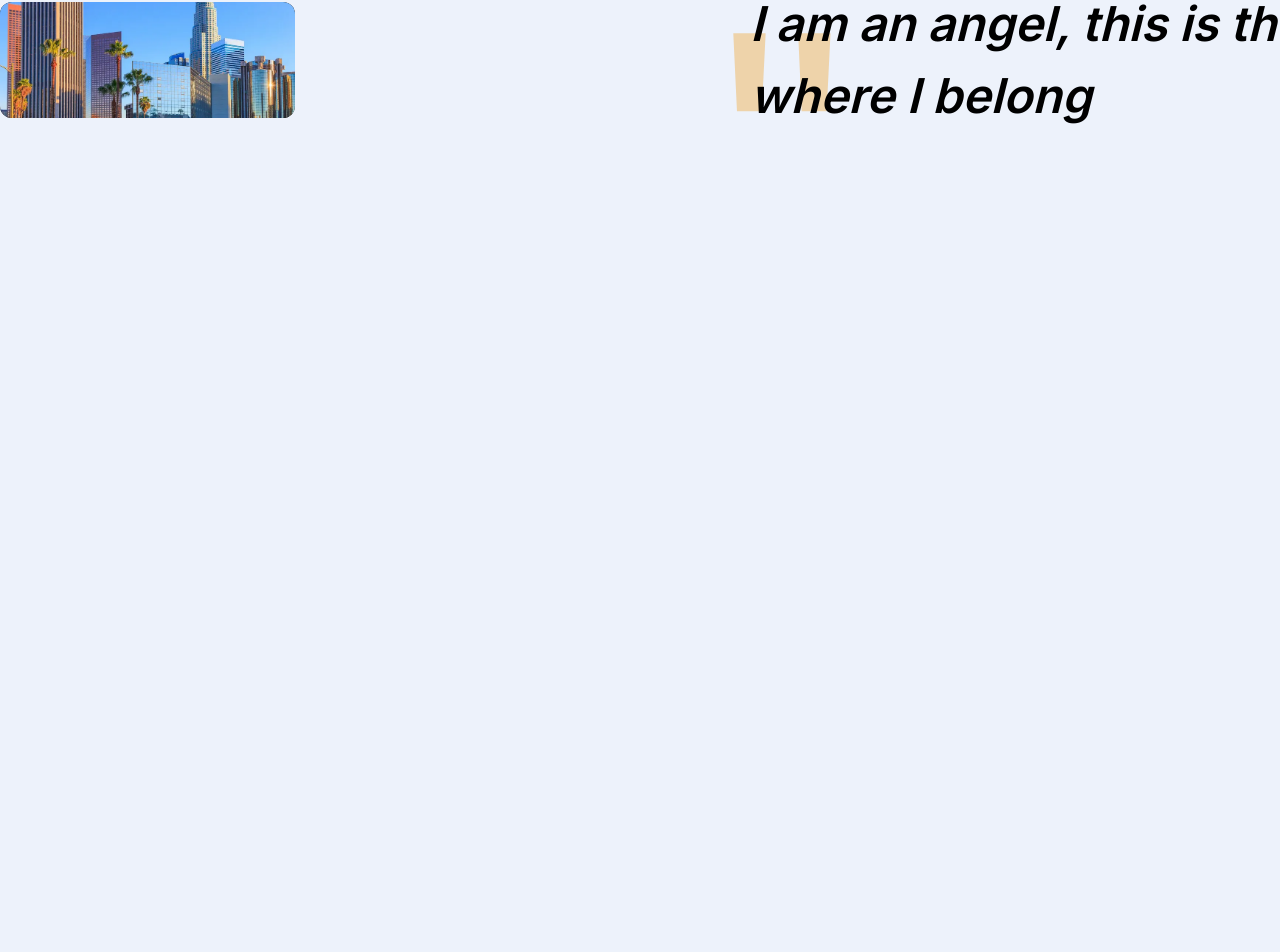
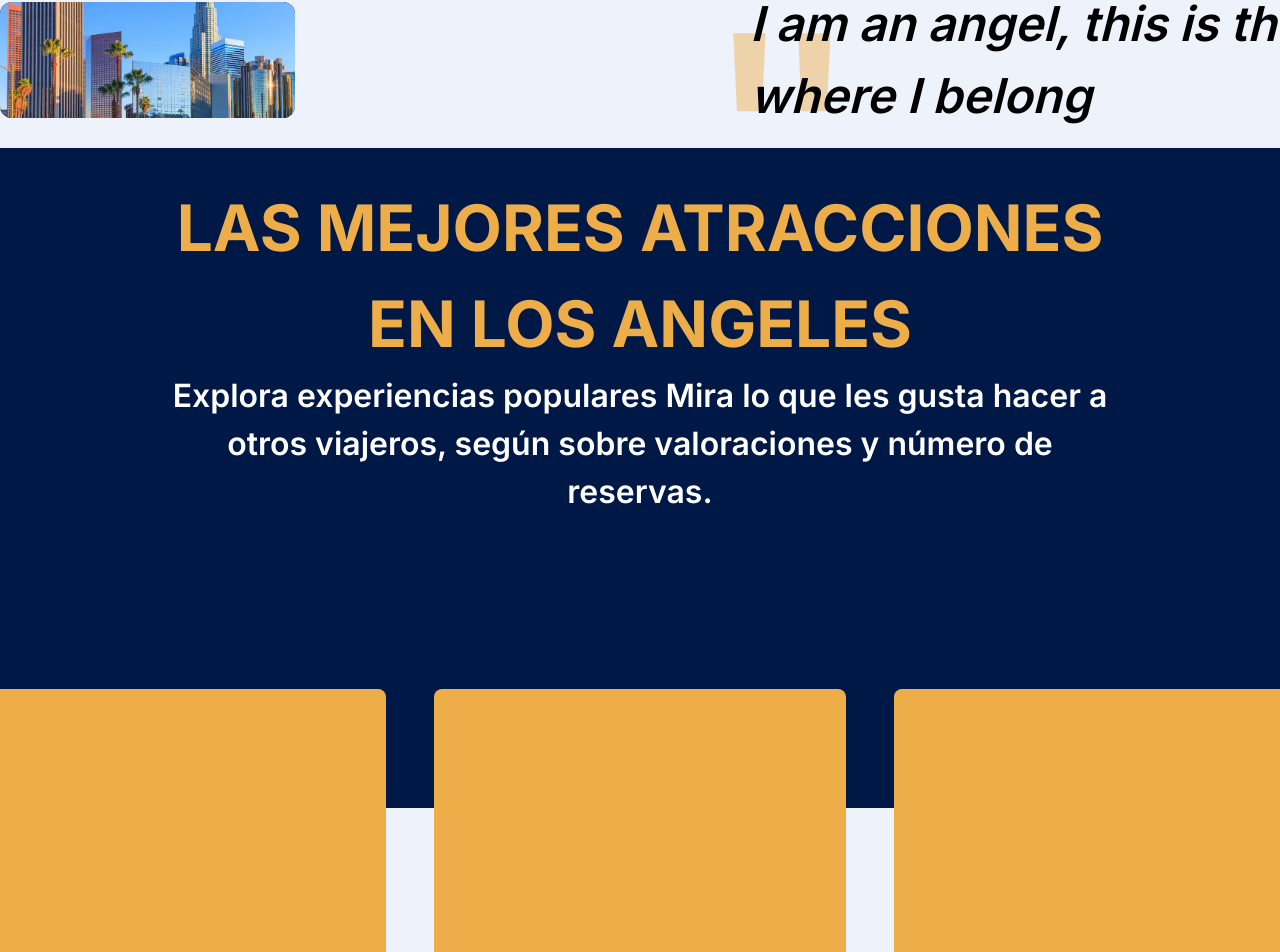
Before and after one commit to Hugocrown1/los-angeles-advisor, a Next.js app: page / in a window 1280 px wide. Shown: the part 88-1040 px from the top of the page. Before the commit the page ends 800 px from the top, so only its background shows below. Built offline with nearby package versions, Linux system fonts and the light colour scheme; a web font is replaced by a local one.

Commit message:
Added Hero section

```diff
--- /dev/null
+++ b/src/app/components/Hero.jsx
@@ -0,0 +1,26 @@
+import React from "react";
+
+const Hero = () => {
+  return (
+    <section className=" bg-[#001845] h-[660px] w-full py-8">
+      <div className="relative flex flex-col items-center justify-end  h-full w-[1000px] mx-auto">
+        <div className="h-full items-start">
+          <h1 className="text-[#EDAE49] text-[64px] font-bold text-center">
+            LAS MEJORES ATRACCIONES EN LOS ANGELES
+          </h1>
+          <p className="text-[#fff] text-[32px] text-center font-semibold px-6">
+            Explora experiencias populares Mira lo que les gusta hacer a otros
+            viajeros, según sobre valoraciones y número de reservas.
+          </p>
+        </div>
+        <div className="absolute flex flex-row justify-between gap-x-12 w-[1330px] translate-y-48">
+          <div className="bg-[#EDAE49] w-[429px] h-[279px] rounded-lg"></div>
+          <div className="bg-[#EDAE49] w-[429px] h-[279px] rounded-lg"></div>
+          <div className="bg-[#EDAE49] w-[429px] h-[279px] rounded-lg"></div>
+        </div>
+      </div>
+    </section>
+  );
+};
+
+export default Hero;
--- a/src/app/page.jsx
+++ b/src/app/page.jsx
@@ -1,10 +1,12 @@
 import Image from "next/image";
 import Banner from "./components/Banner";
+import Hero from "./components/Hero";
 
 export default function Home() {
   return (
     <main>
       <Banner />
+      <Hero />
     </main>
   );
 }
```
